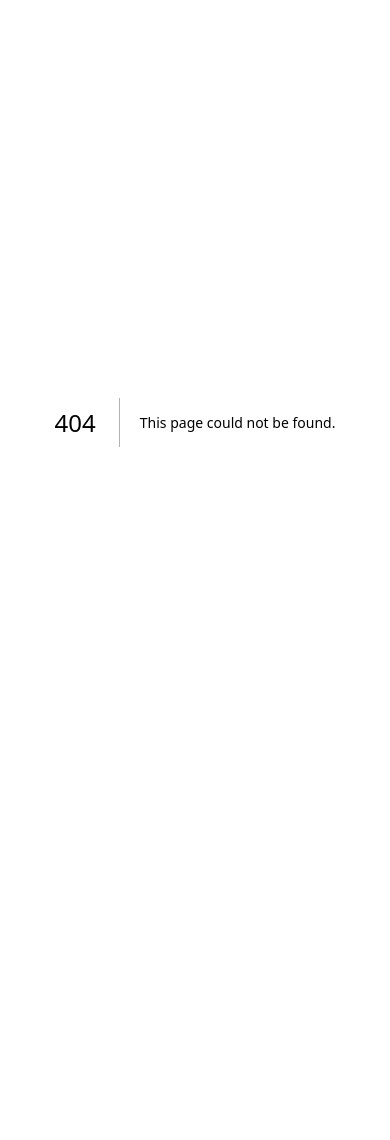
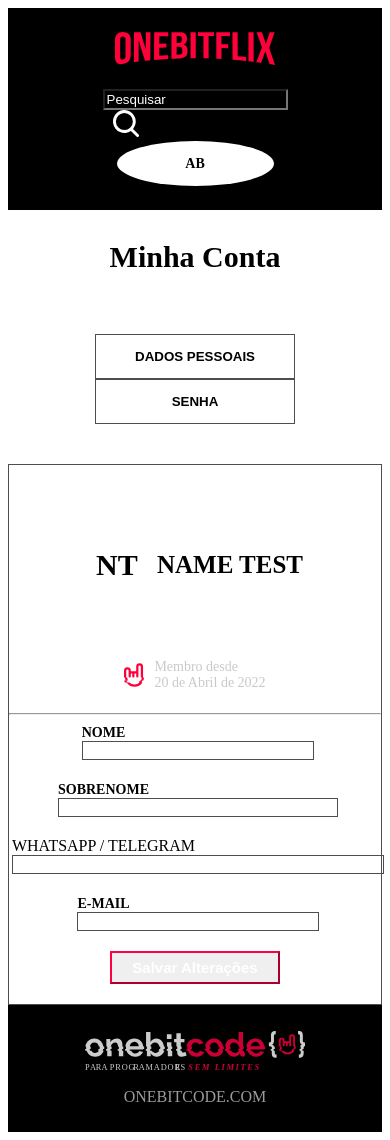
Before and after one commit to DiogoPaess/onebitflix-frontend, a Next.js app: page /profile in a window 390 px wide. Before the commit this address had no page. Before the commit the page ends 844 px from the top, so only its background shows below. Built offline with nearby package versions, Linux system fonts and the light colour scheme.

Commit message:
Creation of user information page elements, visual style and responsiveness.

```diff
--- /dev/null
+++ b/pages/profile.tsx
@@ -0,0 +1,40 @@
+import Head from "next/head";
+import styles from "../styles/profile.module.scss";
+import UserForm from "../src/components/profile/user";
+import HeaderAuth from "../src/components/common/headerAuth";
+import { Container, Row, Col, Button } from "reactstrap";
+import Footer from "../src/components/common/footer";
+
+const UserInfo = function () {
+  return (
+    <>
+      <Head>
+        <title>Onebitflix - Meus dados</title>
+        <link rel="shortcut icon" href="/favicon.svg" type="image/x-icon" />
+      </Head>
+      <main>
+        <div className={styles.header}>
+          <HeaderAuth />
+        </div>
+
+        <Container className="py-5">
+          <p className={styles.title}>Minha Conta</p>
+          <Row className="pt-3 pb-5">
+            <Col md={4} className={styles.btnColumn}>
+              <Button className={styles.renderForm}>DADOS PESSOAIS</Button>
+              <Button className={styles.renderForm}>SENHA</Button>
+            </Col>
+            <Col>
+              <UserForm />
+            </Col>
+          </Row>
+        </Container>
+        <div className={styles.footer}>
+          <Footer />
+        </div>
+      </main>
+    </>
+  );
+};
+
+export default UserInfo;
--- /dev/null
+++ b/src/components/profile/user/index.tsx
@@ -0,0 +1,93 @@
+import { Form, FormGroup, Label, Input, Button } from "reactstrap";
+import styles from "../../../../styles/profile.module.scss";
+
+const UserForm = function () {
+  return (
+    <>
+      <Form className={styles.form}>
+        <div className={styles.formName}>
+          <p className={styles.nameAbbreviation}>NT</p>
+          <p className={styles.userName}>NAME TEST</p>
+        </div>
+        <div className={styles.memberTime}>
+          <img
+            src="/profile/iconUserAccount.svg"
+            alt="iconProfile"
+            className={styles.memberTimeImg}
+          />
+          <p className={styles.memberText}>
+            Membro desde <br /> 20 de Abril de 2022
+          </p>
+        </div>
+        <hr />
+        <div className={styles.inputFlexDiv}>
+          <FormGroup>
+            <Label className={styles.label} for="fristName">
+              NOME
+            </Label>
+            <Input
+              name="firstName"
+              type="text"
+              id="firstName"
+              placeholder="Qual o seu primeiro nome?"
+              required
+              maxLength={20}
+              value={"Name"}
+              className={styles.inputFlex}
+            />
+          </FormGroup>
+          <FormGroup>
+            <Label className={styles.label} for="lastName">
+              SOBRENOME
+            </Label>
+            <Input
+              name="lastName"
+              type="text"
+              id="lastName"
+              placeholder="Qual o seu primeiro nome?"
+              required
+              maxLength={20}
+              value={"Test"}
+              className={styles.inputFlex}
+            />
+          </FormGroup>
+          <div className={styles.inputNormalDiv}>
+            <FormGroup>
+              <Label className={styles.phone} for="phone">
+                WHATSAPP / TELEGRAM
+              </Label>
+              <Input
+                name="phone"
+                type="text"
+                id="phone"
+                placeholder="(xx) 9xxxxx-xxxx"
+                required
+                value={"+55 (21) 99999-9999"}
+                className={styles.input}
+              />
+            </FormGroup>
+            <FormGroup>
+              <Label className={styles.label} for="email">
+                E-MAIL
+              </Label>
+              <Input
+                name="email"
+                type="email"
+                id="email"
+                placeholder="Digite seu email"
+                required
+                value={"testemail@gmail.com"}
+                className={styles.input}
+              />
+            </FormGroup>
+            <Button className={styles.formBtn} outline type="submit">
+              Salvar Alterações
+            </Button>
+          </div>
+        </div>
+      </Form>
+    </>
+  );
+};
+
+export default UserForm;
--- /dev/null
+++ b/styles/profile.module.scss
@@ -0,0 +1,175 @@
+@import "./colors.module.scss";
+
+.header {
+  background-color: black;
+}
+
+.form {
+  border: 1px solid $darkGray;
+  padding: 20px 0px;
+  max-width: 100%;
+}
+
+.formName {
+  display: flex;
+  align-items: center;
+  justify-content: center;
+  gap: 10px;
+  width: 80%;
+  margin: 20px auto;
+  text-transform: uppercase;
+}
+
+.nameAbbreviation {
+  font-size: 40px;
+  font-weight: bold;
+  min-height: 70px;
+  min-width: 70px;
+  border-radius: 50%;
+  background-color: white;
+  color: black;
+  display: flex;
+  justify-content: center;
+  align-items: center;
+}
+
+.userName {
+  font-size: 30px;
+  font-weight: bold;
+}
+
+.memberTime {
+  display: flex;
+  justify-content: center;
+  gap: 10px;
+}
+
+.memberTimeImg {
+  width: 20px;
+}
+
+.memberText {
+  font-size: 14px;
+  color: $lightGray;
+}
+
+.label {
+  font-size: 14px;
+  font-weight: bold;
+}
+
+.inputFlexDiv {
+  display: flex;
+  flex-wrap: wrap;
+  justify-content: center;
+  gap: 50px;
+}
+
+.inputFlex {
+  width: 250px;
+  text-transform: uppercase;
+  background-color: transparent;
+  border: 1px solid $darkGray;
+  color: white;
+  &::placeholder {
+    color: $lightGray;
+  }
+  &:focus {
+    box-shadow: none;
+    border-color: $lightRed;
+    color: white;
+    background-color: transparent;
+  }
+}
+
+.inputNormalDiv {
+  display: flex;
+  flex-direction: column;
+  align-items: center;
+  gap: 20px;
+}
+
+.input {
+  @extend .inputFlex;
+  text-transform: lowercase;
+  width: 550px;
+}
+
+.formBtn {
+  border-color: $lightRed;
+  text-align: center;
+  color: white;
+  font-weight: bold;
+  font-size: 15px;
+  padding: 6px 20px;
+  &:hover {
+    border-color: $darkRed;
+    background-color: transparent;
+    color: $lightGray;
+  }
+}
+
+.title {
+  font-size: 45px;
+  font-weight: bold;
+  padding-bottom: 50px;
+}
+
+.renderForm {
+  display: block;
+  width: 200px;
+  border: 1px solid $darkGray;
+  background-color: transparent;
+  font-weight: bold;
+  margin: 0 auto;
+  padding: 14px 0px;
+  &:hover {
+    background-color: transparent;
+    border-color: $lightRed;
+    color: $lightGray;
+  }
+}
+
+.footer {
+  background-color: black;
+}
+
+@media (max-width: 991px) {
+  .title {
+    text-align: center;
+  }
+  .btnColumn {
+    width: 100%;
+    margin-bottom: 40px;
+  }
+}
+
+@media (max-width: 767px) {
+  .inputFlexDiv {
+    gap: 20px;
+  }
+  .inputFlex {
+    width: 400px;
+  }
+}
+
+@media (max-width: 460px) {
+  .title {
+    font-size: 30px;
+    margin-bottom: 10px;
+  }
+
+  .nameAbbreviation {
+    font-size: 30px;
+    min-height: 60px;
+    min-width: 60px;
+  }
+
+  .userName {
+    font-size: 25px;
+  }
+
+  .inputFlex {
+    width: 100%;
+  }
+}
```
